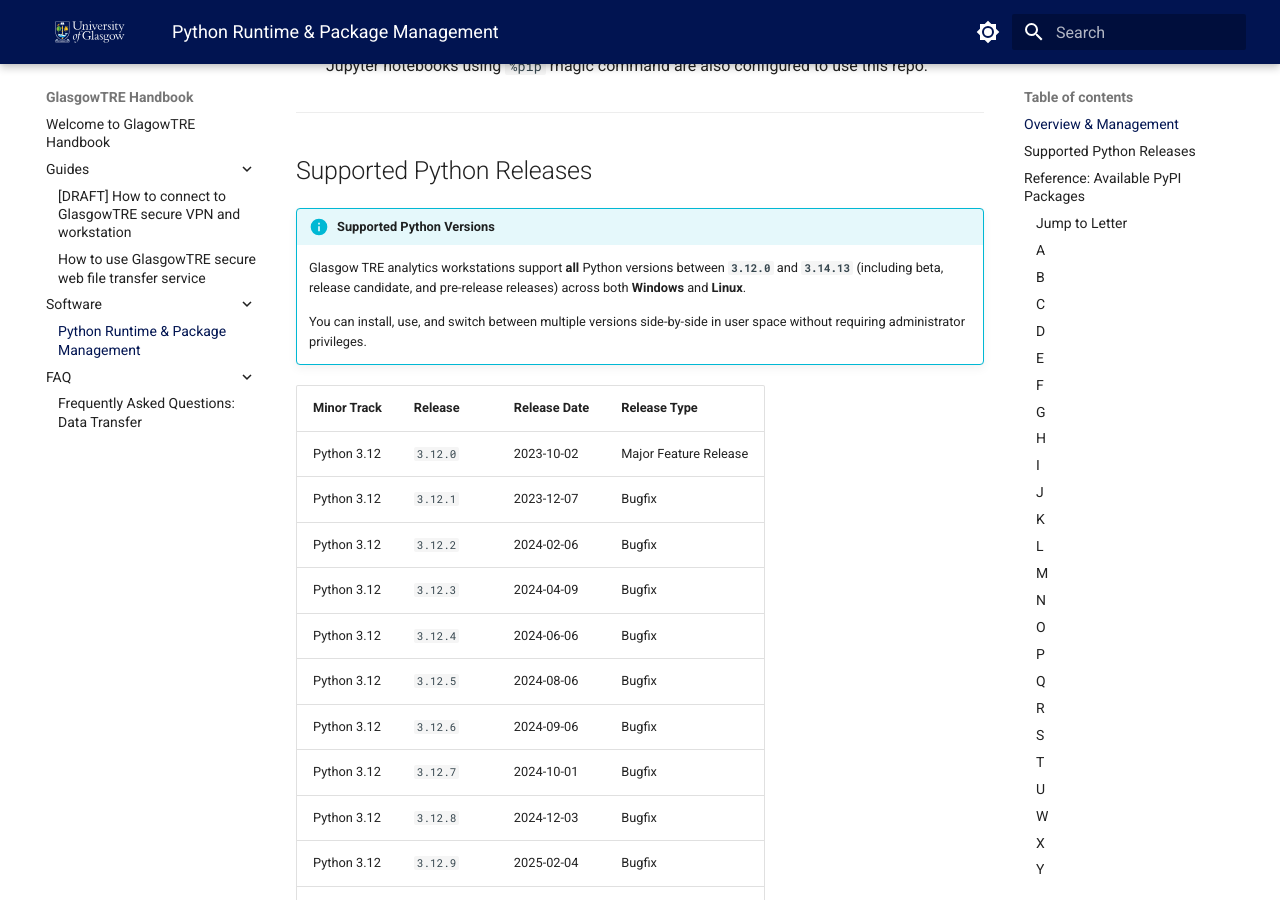
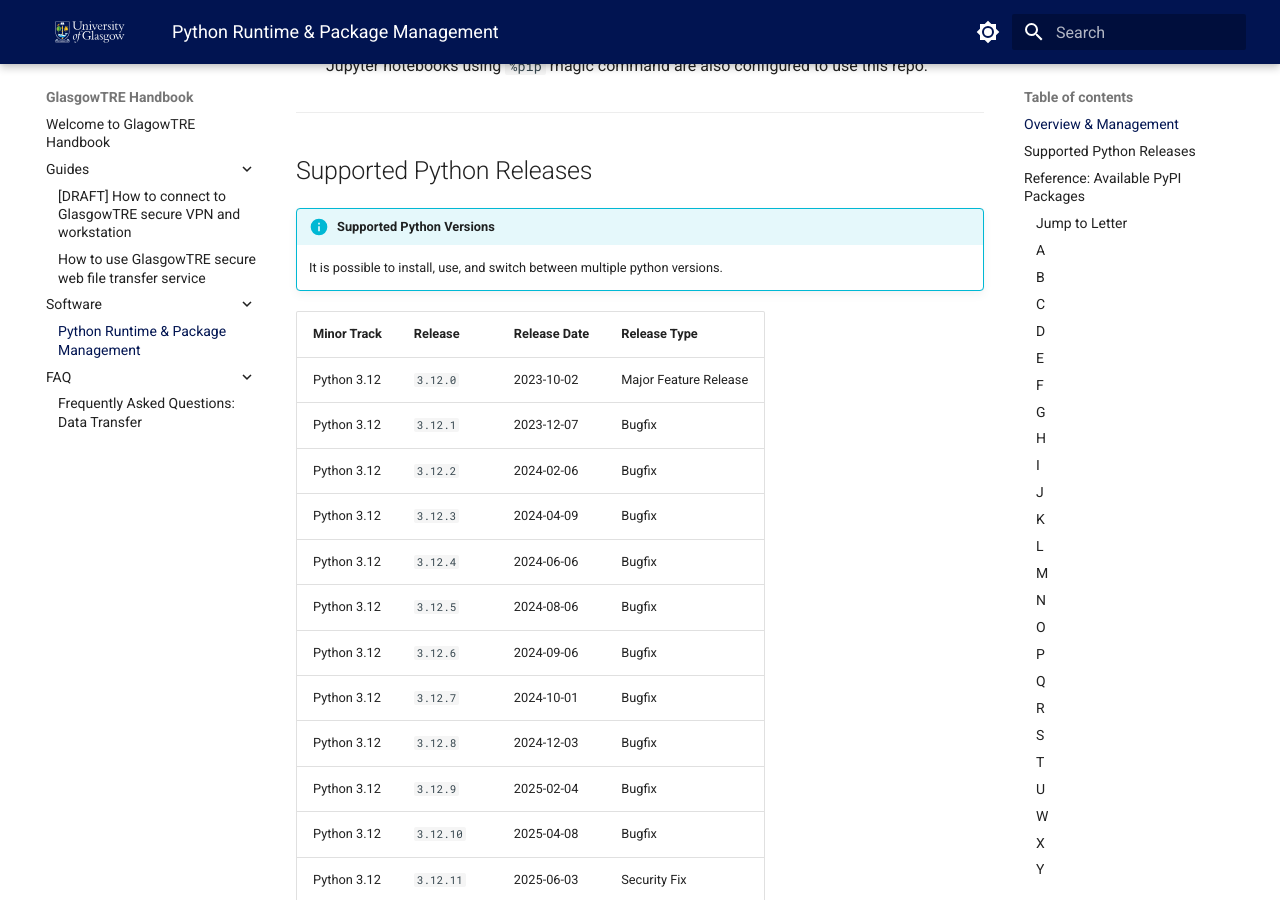
Before and after one commit to glasgowtre/glasgowtre.github.io, an MkDocs documentation site: the page built from docs/software/python.md, in a window 1280 px wide and 900 px high, scrolled down 488 px. Built offline with MkDocs 1.6.1 and Material for MkDocs 9.7.7, drawn with Linux system fonts in a browser that asks for light colours.

Commit message:
docs: refine description of supported Python versions in release table

```diff
--- a/docs/software/python.md
+++ b/docs/software/python.md
@@ -15,9 +15,8 @@
 ## Supported Python Releases
 
 !!! info "Supported Python Versions"
-    Glasgow TRE analytics workstations support **all** Python versions between **`3.12.0`** and **`3.14.13`** (including beta, release candidate, and pre-release releases) across both **Windows** and **Linux**.
 
-    You can install, use, and switch between multiple versions side-by-side in user space without requiring administrator privileges.
+    It is possible to  install, use, and switch between multiple python versions.
 
 | Minor Track | Release | Release Date | Release Type |
 | :--- | :--- | :--- | :--- |
```
